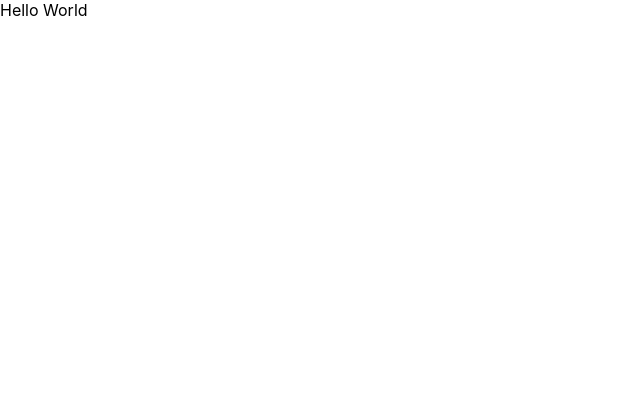
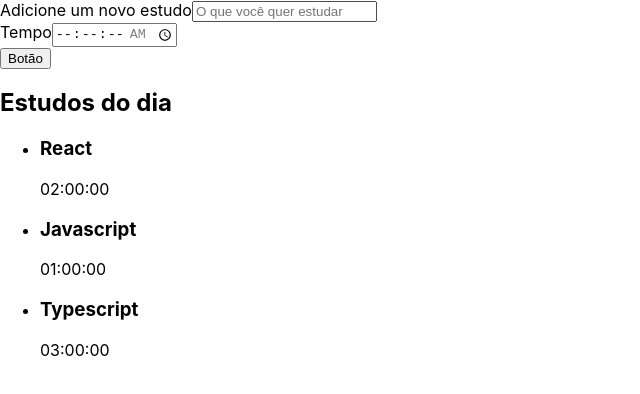
Before and after one commit to Soncosta-sys/alura-studies, a React (Create React App) app: page / in a window 1280 px wide. Shown: the top 394 px of the page, without its empty margins (0-640 px from the left). Built offline with nearby package versions, Linux system fonts and the light colour scheme.

Commit message:
Adicionando lista de tarefas

```diff
--- a/public/index.html
+++ b/public/index.html
@@ -24,7 +24,7 @@
       work correctly both with client-side routing and a non-root public URL.
       Learn how to configure a non-root public URL by running `npm run build`.
     -->
-    <title>React App</title>
+    <title>Alura Studies</title>
   </head>
   <body>
     <noscript>You need to enable JavaScript to run this app.</noscript>
--- a/src/App.tsx
+++ b/src/App.tsx
@@ -1,10 +1,13 @@
 import React from 'react';
+import Formulario from './components/Formulario';
+import Lista from './components/Lista';
 
 
 function App() {
   return (
     <div className="App">
-     Hello World
+     <Formulario />
+     <Lista />
     </div>
   );
 }
--- /dev/null
+++ b/src/components/Botao/index.tsx
@@ -0,0 +1,13 @@
+import React from "react";
+
+class Botao extends React.Component {
+    render(){
+        return(
+            <button>
+                Botão
+            </button>
+        )
+    }
+}
+
+export default Botao;
--- /dev/null
+++ b/src/components/Formulario/index.tsx
@@ -0,0 +1,40 @@
+import React from "react";
+import Botao from "../Botao";
+
+class Formulario extends React.Component{
+    render(){
+        return(
+            <form>
+                <div>
+                    <label htmlFor="tarefa">
+                        Adicione um novo estudo
+                    </label>
+                    <input
+                    type="text"
+                    name="tarefa"
+                    id="tarefa"
+                    placeholder="O que você quer estudar"
+                    required
+                    />
+                </div>
+                <div>
+                    <label>
+                        Tempo
+                    </label>
+                    <input
+                    type="time"
+                    step="1"
+                    name="tempo"
+                    id="tempo"
+                    min="00:00:00"
+                    max="01:30:00"
+                    required
+                    />
+                </div>
+                <Botao />
+            </form>
+        )
+    }
+}
+
+export default Formulario;
--- /dev/null
+++ b/src/components/Lista/index.tsx
@@ -0,0 +1,29 @@
+import React from "react";
+
+function Lista(){
+    const tarefas = [{
+        tarefa: 'React',
+        tempo: '02:00:00'
+    }, {
+        tarefa: 'Javascript',
+        tempo: '01:00:00'
+    }, {
+        tarefa: 'Typescript',
+        tempo: '03:00:00'
+    }]
+    return (
+        <aside>
+            <h2> Estudos do dia </h2>
+            <ul>
+                {tarefas.map((item, index) => (
+                    <li key={index}>
+                        <h3>{item.tarefa}</h3>
+                        <span>{item.tempo}</span>
+                    </li>
+                ))}
+            </ul>
+        </aside>
+    )
+}
+
+export default Lista;
```
